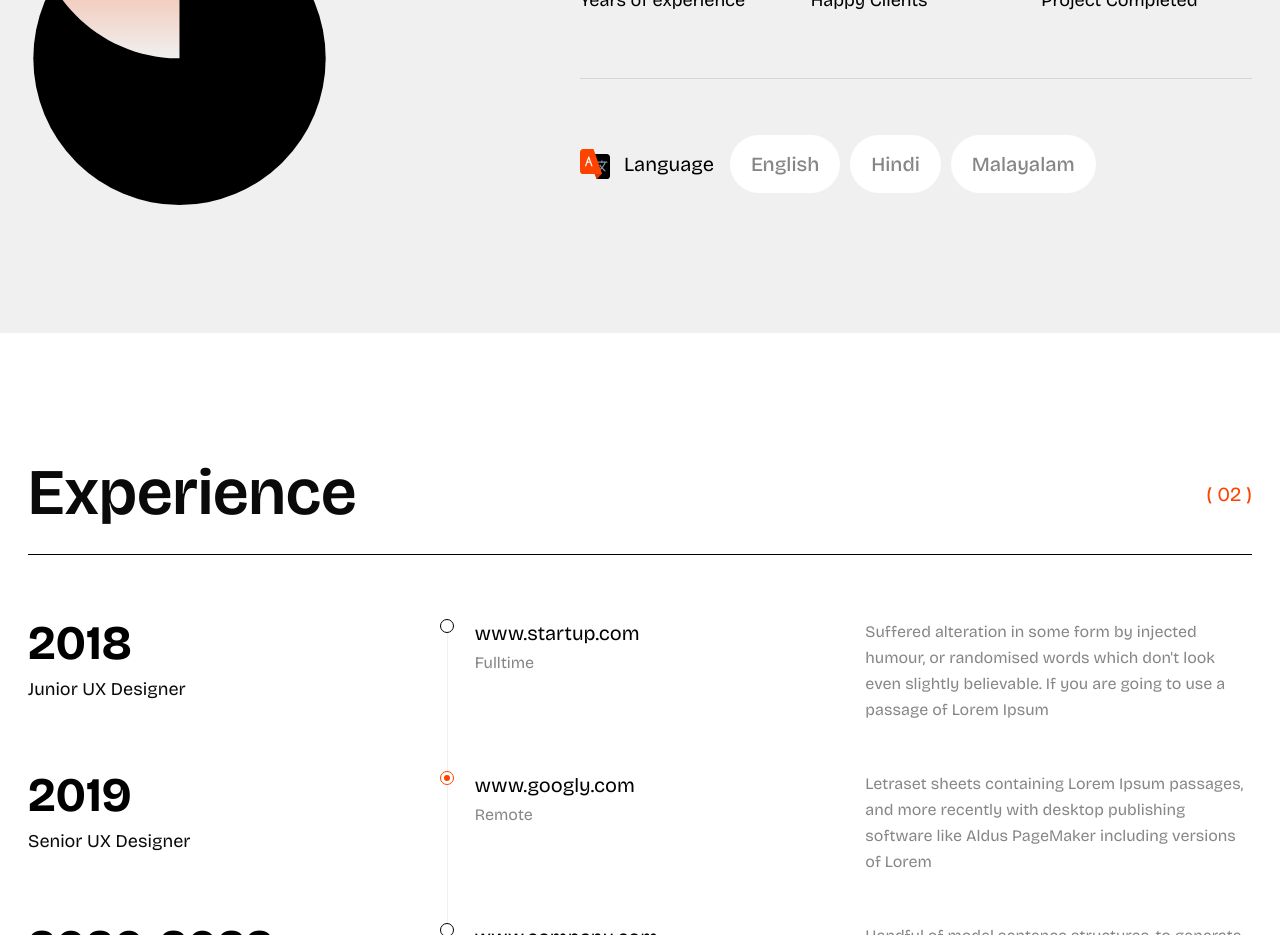
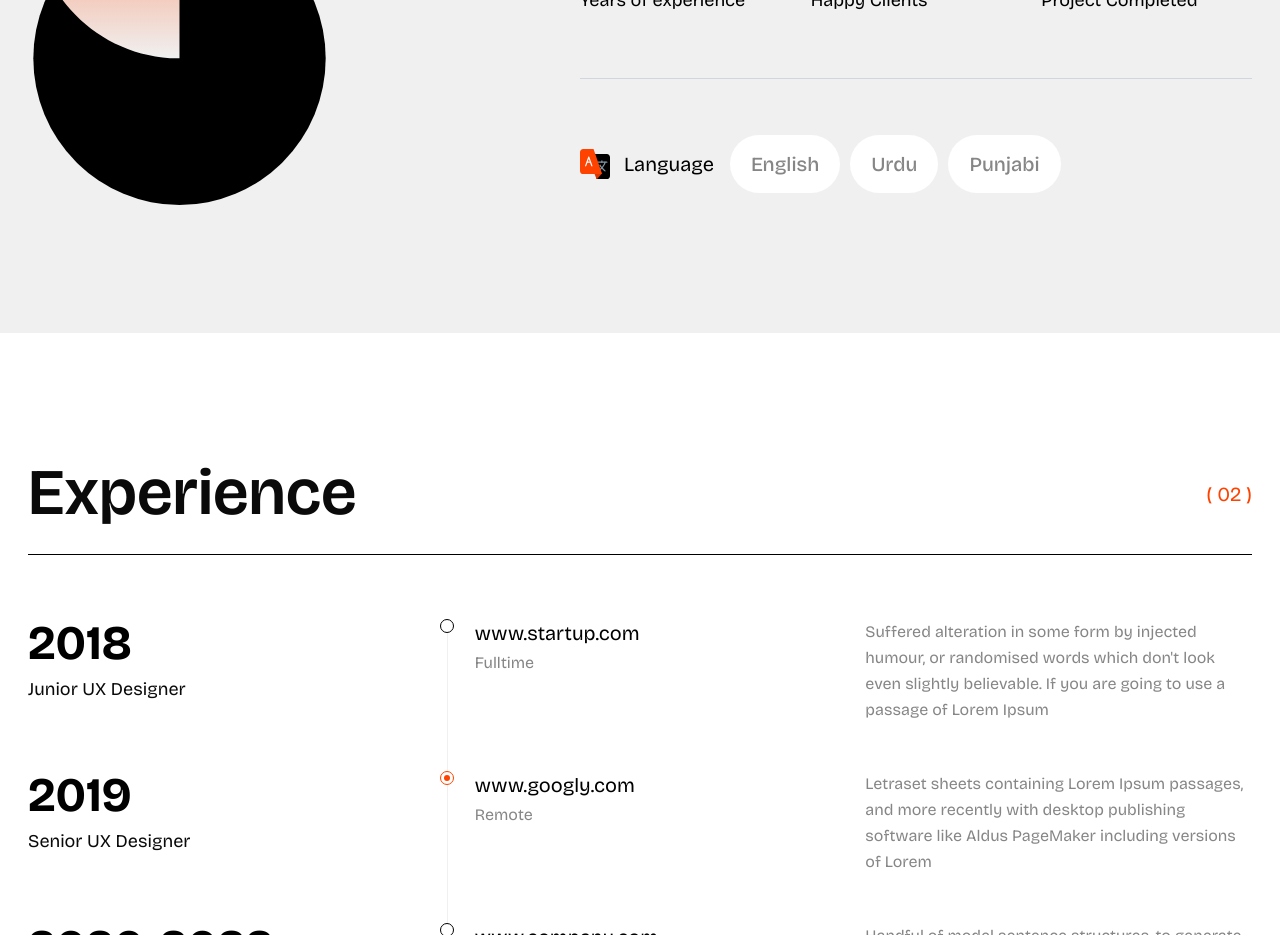
Before and after one commit to Moiz-Akhtar/moiz, a Next.js app: page / in a window 1280 px wide. Shown: the part 1360-2295 px from the top of the page. Built offline with nearby package versions, Linux system fonts and the light colour scheme.

Commit message:
language

```diff
--- a/src/app/components/home/about-me/index.tsx
+++ b/src/app/components/home/about-me/index.tsx
@@ -67,7 +67,7 @@ const AboutMe = () => {
                                         <p className="text-base xl:text-xl text-black">Language</p>
                                     </div>
                                     <div className="flex flex-wrap justify-center items-center gap-2.5">
-                                        {["English", "Hindi", "Malayalam"].map((lang, index) => (
+                                        {["English", "Urdu", "Punjabi"].map((lang, index) => (
                                             <Badge key={index} asChild>
                                                 <p className="bg-white py-2 md:py-3.5 px-4 md:px-5 text-base xl:text-xl text-secondary">
                                                     {lang}
```
